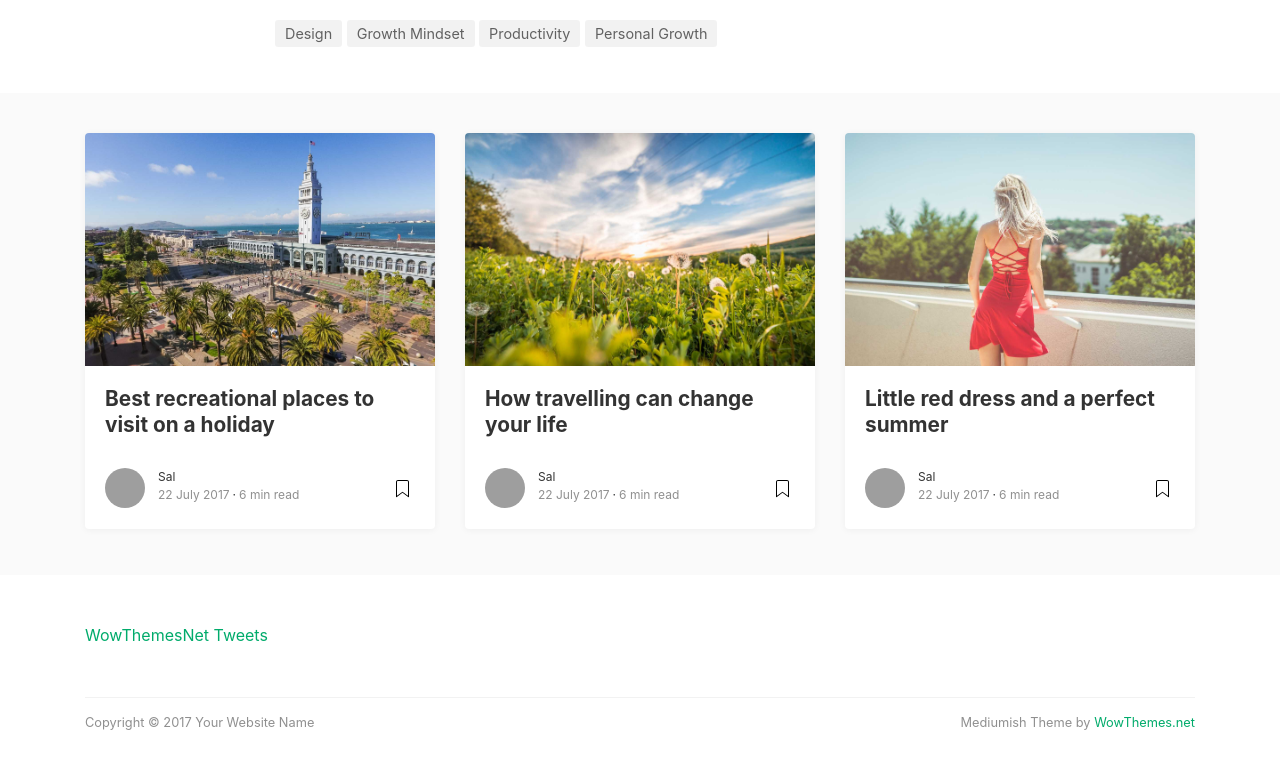
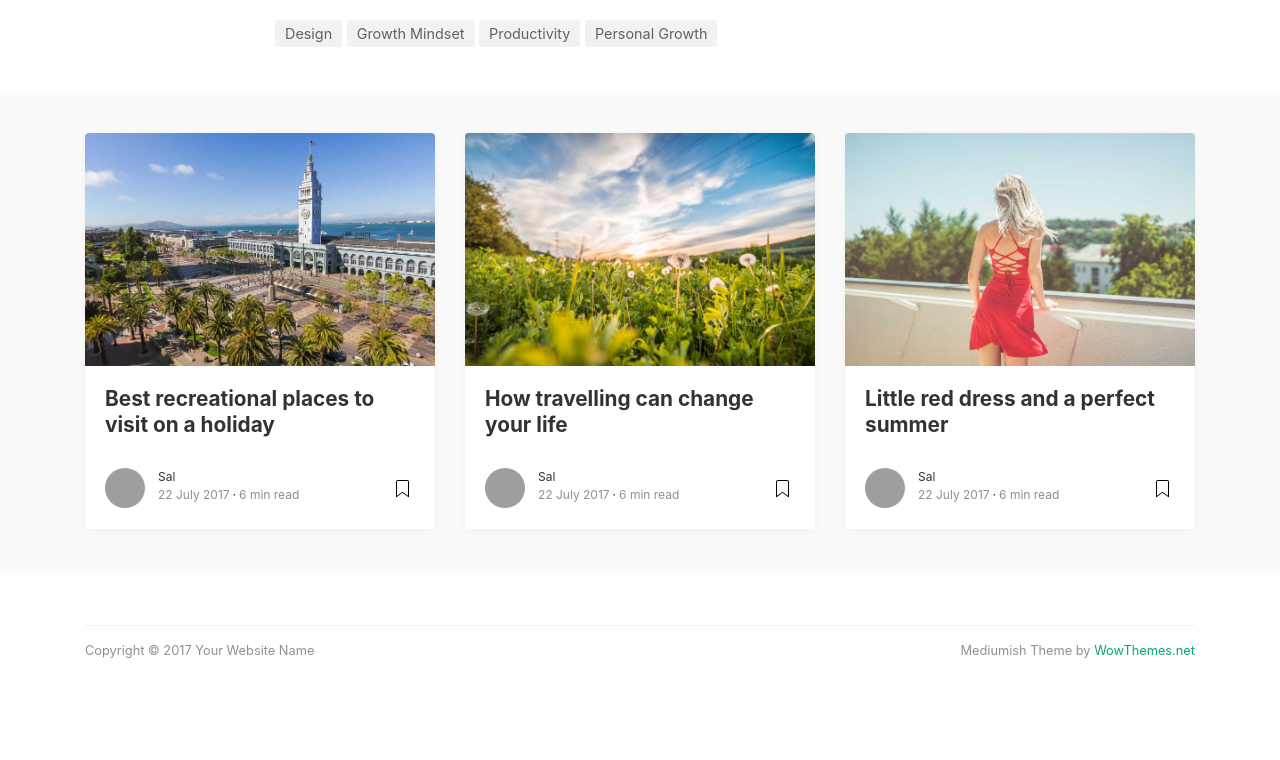
Before and after one commit to stansaal/fe25-onl-homework, a plain HTML site: page post.html in a window 1280 px wide. Shown: the part 1676-2436 px from the top of the page. After the commit the page ends 2364 px from the top, so only its background shows below. Drawn offline with Linux system fonts and the light colour scheme; grey boxes are pictures that could not be loaded.

Commit message:
Remove Twitter from post

```diff
--- a/post.html
+++ b/post.html
@@ -248,14 +248,6 @@
 <!-- End Related Posts
 ================================================== -->
 
-<!-- Begin Twitter Timeline
-================================================== -->
-<div class="container margtop3rem">
-<a class="twitter-grid" href="https://twitter.com/TwitterDev/timelines/539487832448843776">WowThemesNet Tweets</a> <script async src="https://platform.twitter.com/widgets.js" charset="utf-8"></script>
-</div>
-<!-- End Twitter Timeline
-================================================== -->
-
 <!-- Begin AlertBar
 ================================================== -->
 <div class="alertbar">
```
